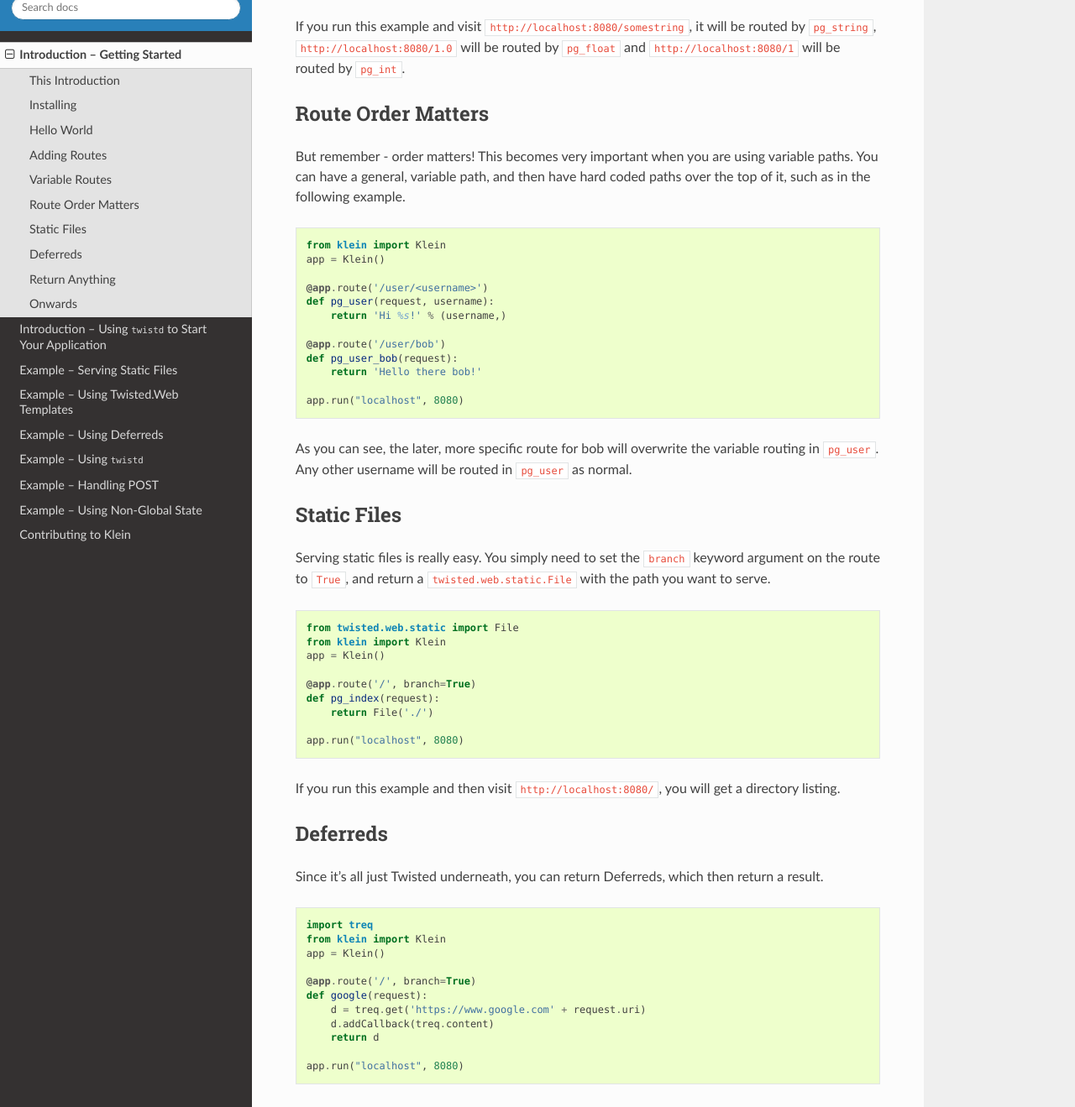
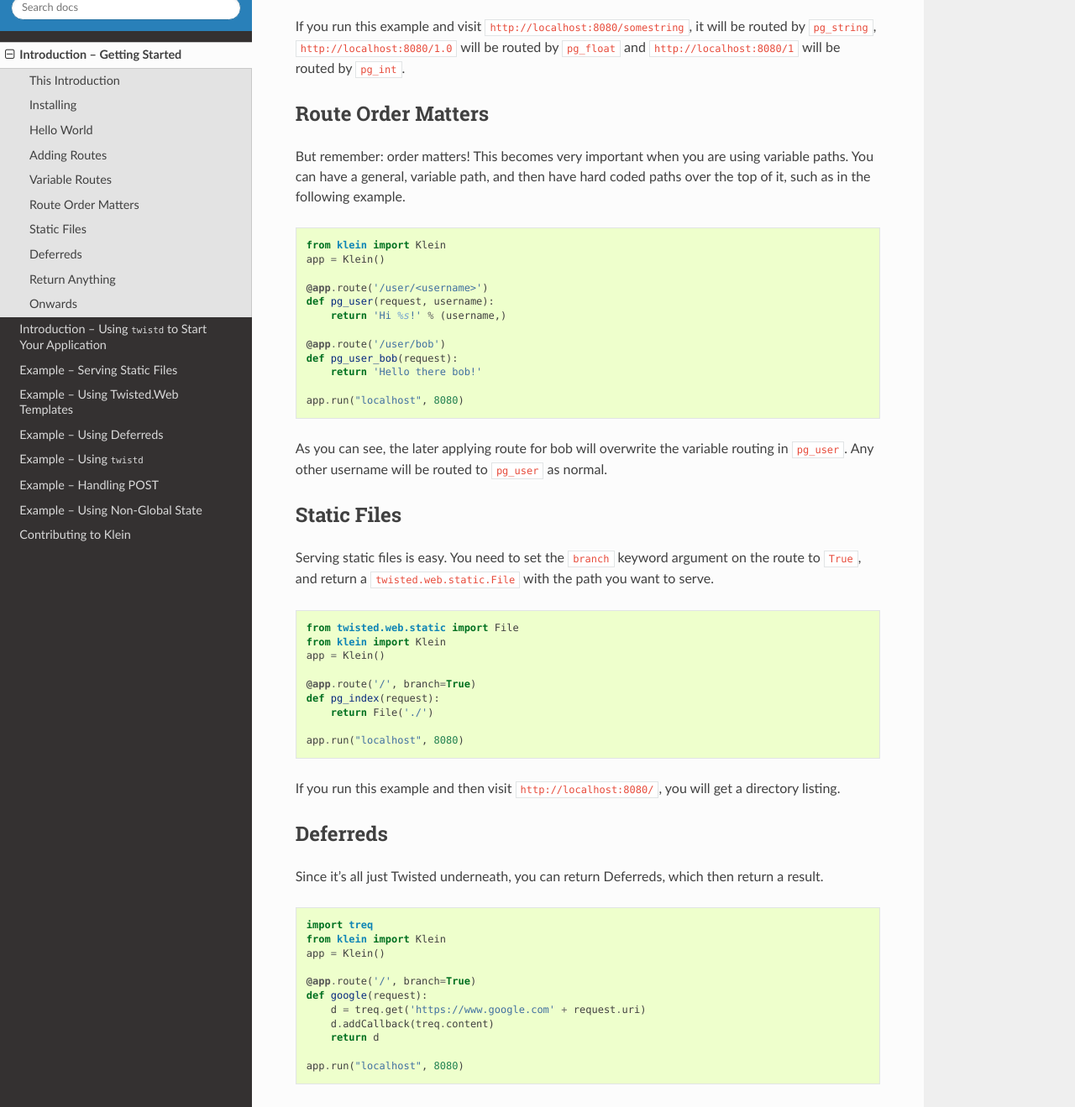
Before and after one commit to twisted/klein, a Sphinx documentation site: the page built from docs/introduction/1-gettingstarted.rst, in a window 1280 px wide and 1400 px high, scrolled down 2378 px, cut to the strip 81-1400 px from the top of the window. Shown: the whole strip at 84% size. Built offline with Sphinx 7.4.7 and the Read the Docs theme 2.0.0, drawn with Linux system fonts in a browser that asks for light colours; some of the changed text lies outside the part shown.

Commit message:
hynek review comments

```diff
--- a/docs/introduction/1-gettingstarted.rst
+++ b/docs/introduction/1-gettingstarted.rst
@@ -77,21 +77,21 @@ If you run this example and visit ``http://localhost:8080/somestring``, it will
 Route Order Matters
 ===================
 
-But remember - order matters!
+But remember: order matters!
 This becomes very important when you are using variable paths.
 You can have a general, variable path, and then have hard coded paths over the top of it, such as in the following example.
 
 .. literalinclude:: /codeexamples/intro1/orderMatters.py
 
-As you can see, the later, more specific route for bob will overwrite the variable routing in ``pg_user``.
-Any other username will be routed in ``pg_user`` as normal.
+As you can see, the later applying route for bob will overwrite the variable routing in ``pg_user``.
+Any other username will be routed to ``pg_user`` as normal.
 
 
 Static Files
 ============
 
-Serving static files is really easy.
-You simply need to set the ``branch`` keyword argument on the route to ``True``, and return a ``twisted.web.static.File`` with the path you want to serve.
+Serving static files is easy.
+You need to set the ``branch`` keyword argument on the route to ``True``, and return a ``twisted.web.static.File`` with the path you want to serve.
 
 .. literalinclude:: /codeexamples/intro1/staticFiles.py
 
@@ -111,7 +111,7 @@ This example here uses ``treq`` (think Requests, but using Twisted) to implement
 Return Anything
 ===============
 
-Klein tries to do the right thing with what you return -- you can return Deferreds or a straight result, which can be regular text, a Resource or a Renderable.
+Klein tries to do the right thing with what you return -- you can return Deferreds or a straight result, which can be regular text, a Resource, or a Renderable.
 Just remember not to give Klein any ``unicode``, you have to encode it first.
 
 
```
